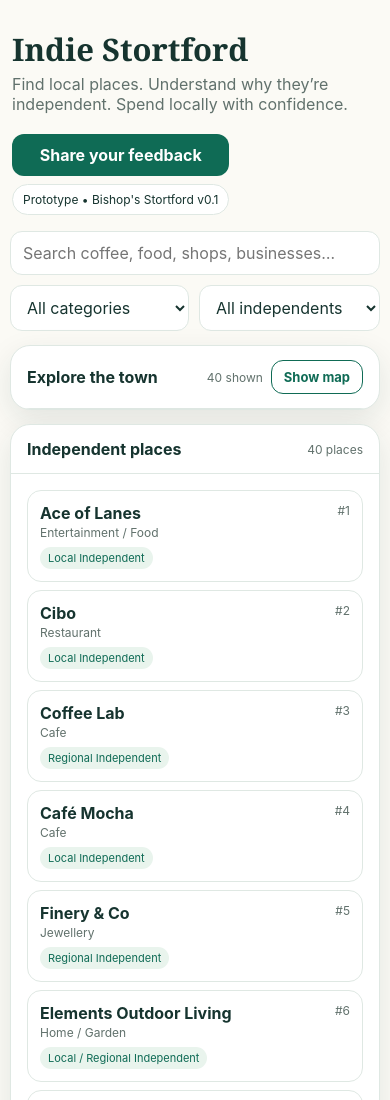
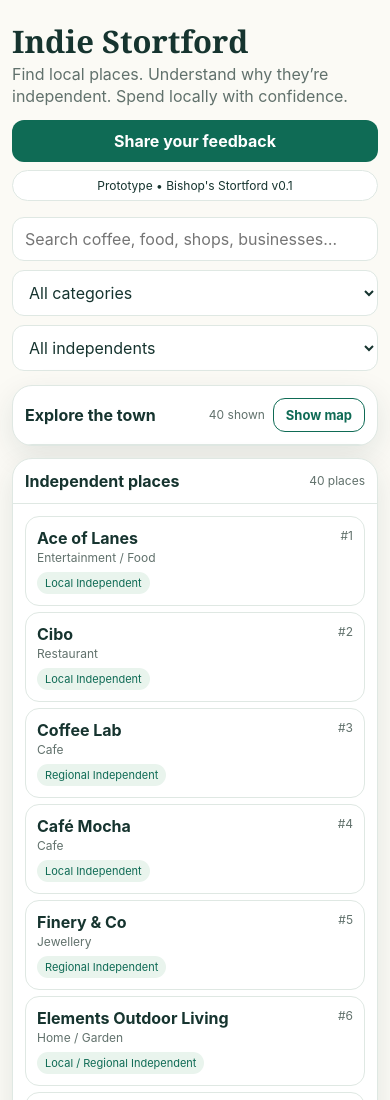
Before and after one commit to danielproduct/indie-stortford-poc-v1, a plain HTML site: page index.html in a window 390 px wide. Shown: the top 1100 px of the page. Drawn offline with Linux system fonts and the light colour scheme.

Commit message:
Fix narrow Galaxy mobile sizing and layout overflow

```diff
--- a/index.html
+++ b/index.html
@@ -50,7 +50,33 @@
       .mobile-feedback-link{background:var(--green);color:white;text-decoration:none;border-radius:12px;padding:12px 16px;font-weight:650}
       .mobile-header-feedback{width:100%;text-align:center}
     }
-    @media (max-width:780px){.app{padding:10px}header{align-items:start;flex-direction:column}h1{font-size:31px}.controls{grid-template-columns:1fr 1fr}.controls input{grid-column:1/-1}.layout{grid-template-columns:1fr}.map{height:420px}.list{max-height:none}}
+    @media (max-width:780px){
+      /* On narrow devices every track must be allowed to shrink within the viewport. */
+      .app{width:100%;max-width:100%;padding:12px;min-width:0}
+      header{align-items:stretch;flex-direction:column;gap:12px;padding:12px 0 16px}
+      header>div{min-width:0;width:100%}
+      h1{font-size:clamp(26px,8vw,31px);line-height:1.12}
+      .strap{overflow-wrap:anywhere;line-height:1.4}
+      .controls{grid-template-columns:minmax(0,1fr);gap:9px}
+      .controls input{grid-column:auto}
+      .controls>*{display:block;width:100%;max-width:100%;min-width:0}
+      .layout{grid-template-columns:minmax(0,1fr);min-height:0;gap:12px}
+      .panel,.feedback-section,.sheet{min-width:0;max-width:100%}
+      .maphead,.listhead{gap:8px;flex-wrap:wrap;padding:12px}
+      .maphead>div{min-width:0;flex-wrap:wrap;justify-content:flex-end}
+      .map.expanded{height:min(420px,70vh)}
+      .list{max-height:none;overflow:visible;padding:6px}
+      .card{margin:6px;padding:11px}
+      .row{min-width:0;flex-wrap:wrap}
+      .row>*{min-width:0;overflow-wrap:anywhere}
+      .feedback-section{margin:14px 0 26px}
+      .feedback-section h2{font-size:clamp(22px,7vw,27px)}
+      .feedback-link{white-space:normal;overflow-wrap:anywhere}
+      .detail{padding:10px}
+      .sheet{max-height:calc(100dvh - 20px);overflow-y:auto;padding:16px}
+      .meta{grid-template-columns:minmax(0,1fr)}
+      .meta div{min-width:0;overflow-wrap:anywhere}
+    }
   </style>
 </head>
 <body>
```
